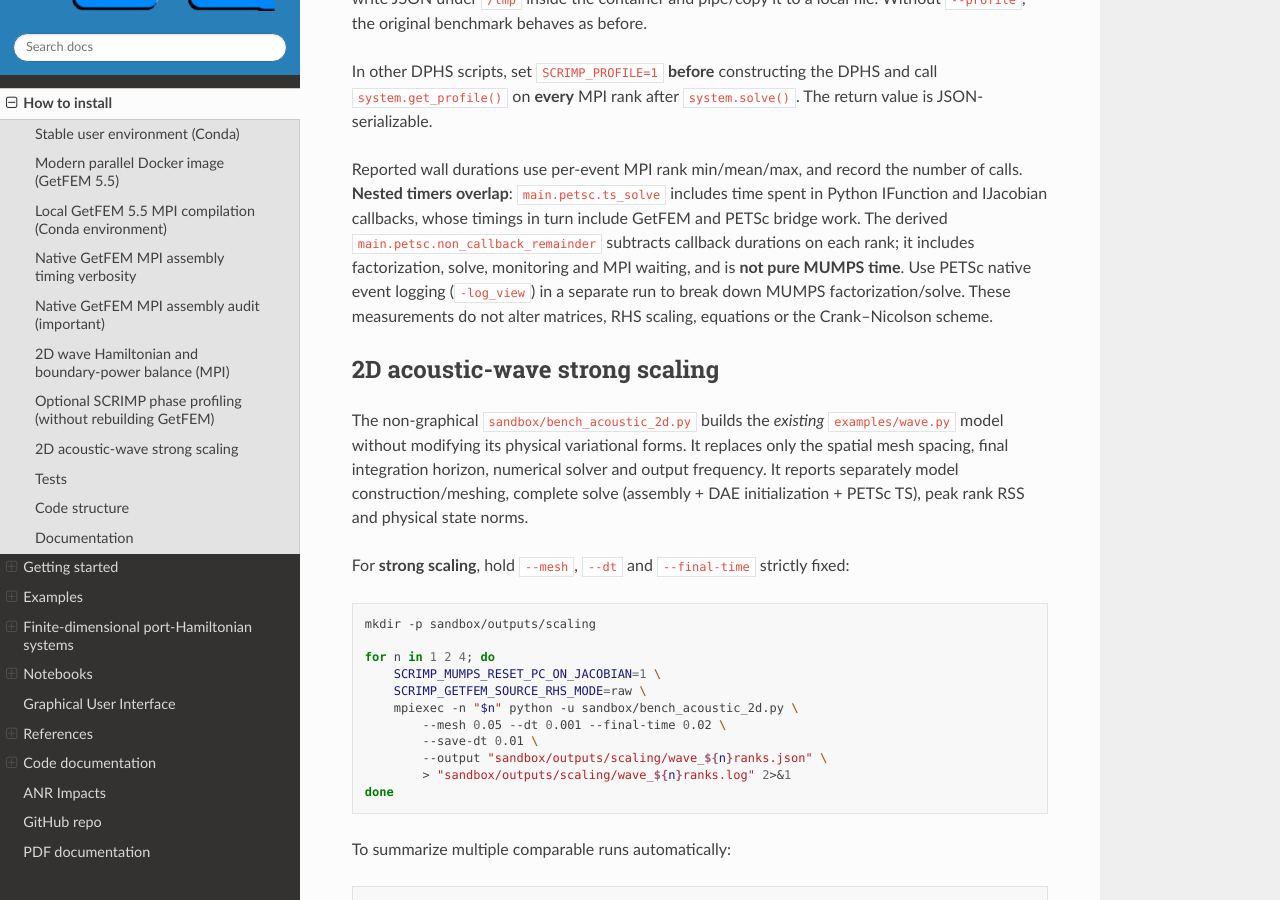
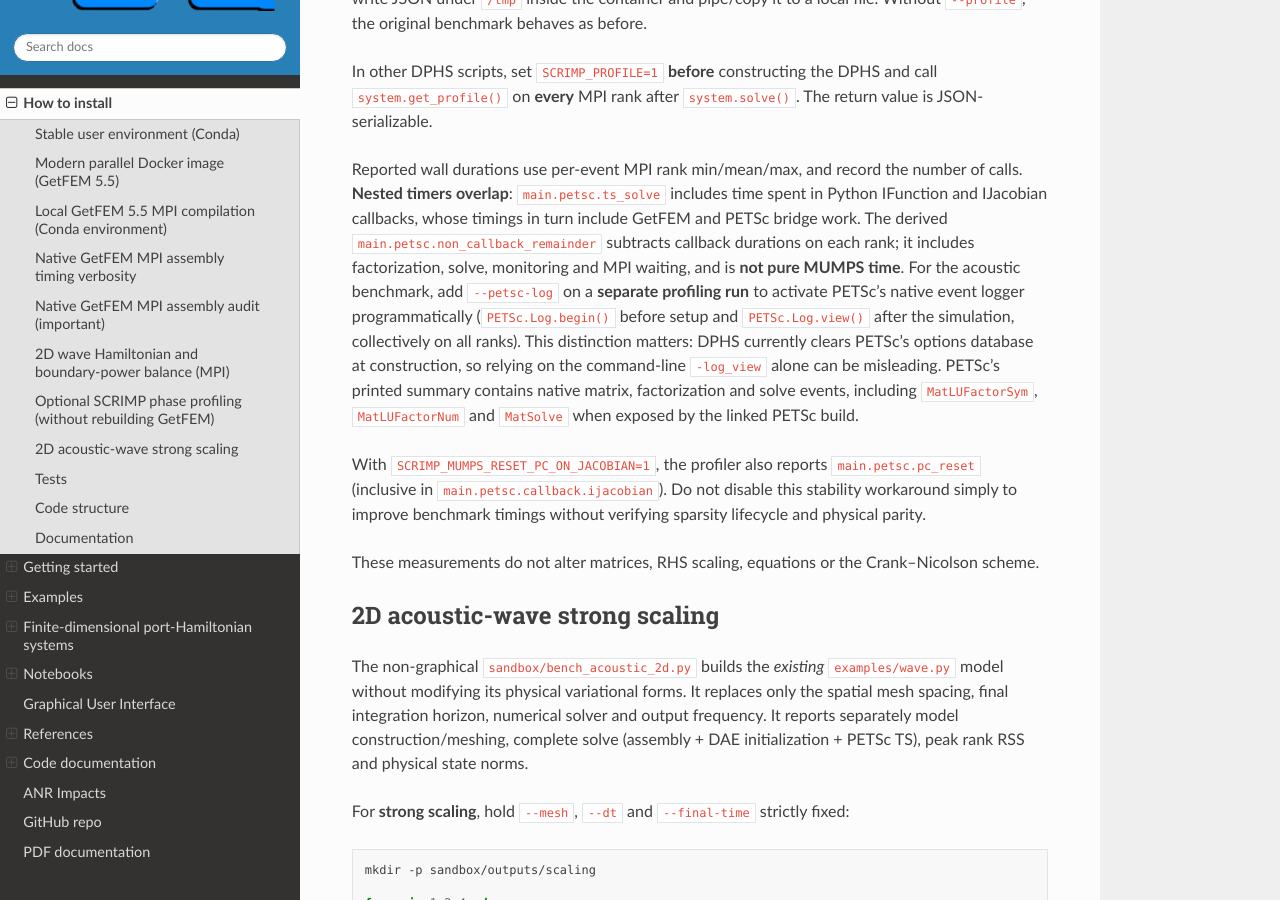
Before and after one commit to g-haine/scrimp, a Sphinx documentation site: the page built from docs/source/install.rst, in a window 1280 px wide and 900 px high, scrolled down 5947 px. Built offline with Sphinx 7.4.7 and the Read the Docs theme 3.1.0, drawn with Linux system fonts in a browser that asks for light colours.

Commit message:
Document programmatic PETSc factor/solve profiling and MUMPS reset instrumentation

```diff
--- a/docs/source/install.rst
+++ b/docs/source/install.rst
@@ -336,9 +336,24 @@ and IJacobian callbacks, whose timings in turn include GetFEM and
 PETSc bridge work. The derived ``main.petsc.non_callback_remainder``
 subtracts callback durations on each rank; it includes factorization,
 solve, monitoring and MPI waiting, and is **not pure MUMPS time**.
-Use PETSc native event logging (``-log_view``) in a separate run to
-break down MUMPS factorization/solve. These measurements do not alter
-matrices, RHS scaling, equations or the Crank--Nicolson scheme.
+For the acoustic benchmark, add ``--petsc-log`` on a **separate
+profiling run** to activate PETSc's native event logger programmatically
+(``PETSc.Log.begin()`` before setup and ``PETSc.Log.view()`` after
+the simulation, collectively on all ranks). This distinction matters:
+DPHS currently clears PETSc's options database at construction,
+so relying on the command-line ``-log_view`` alone can be misleading.
+PETSc's printed summary contains native matrix, factorization and
+solve events, including ``MatLUFactorSym``, ``MatLUFactorNum`` and
+``MatSolve`` when exposed by the linked PETSc build.
+
+With ``SCRIMP_MUMPS_RESET_PC_ON_JACOBIAN=1``, the profiler also
+reports ``main.petsc.pc_reset`` (inclusive in
+``main.petsc.callback.ijacobian``). Do not disable this stability
+workaround simply to improve benchmark timings without verifying
+sparsity lifecycle and physical parity.
+
+These measurements do not alter matrices, RHS scaling, equations
+or the Crank--Nicolson scheme.
 
 2D acoustic-wave strong scaling
 -------------------------------
```
